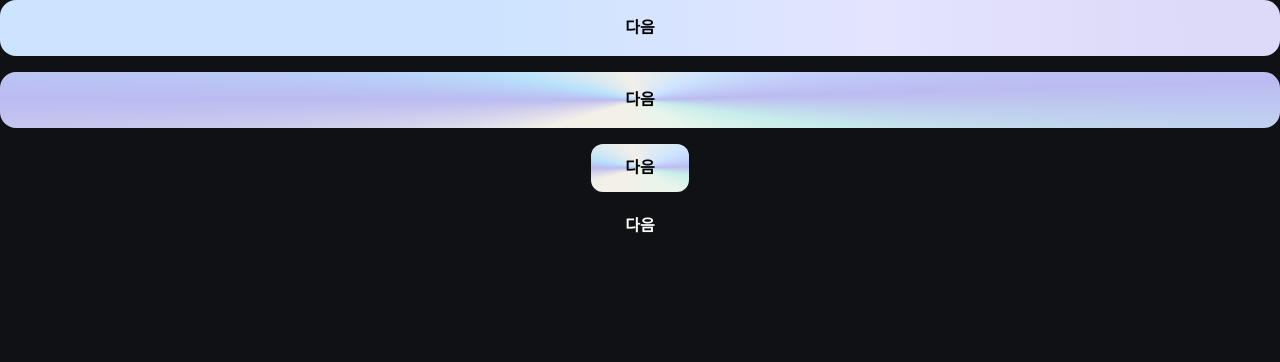
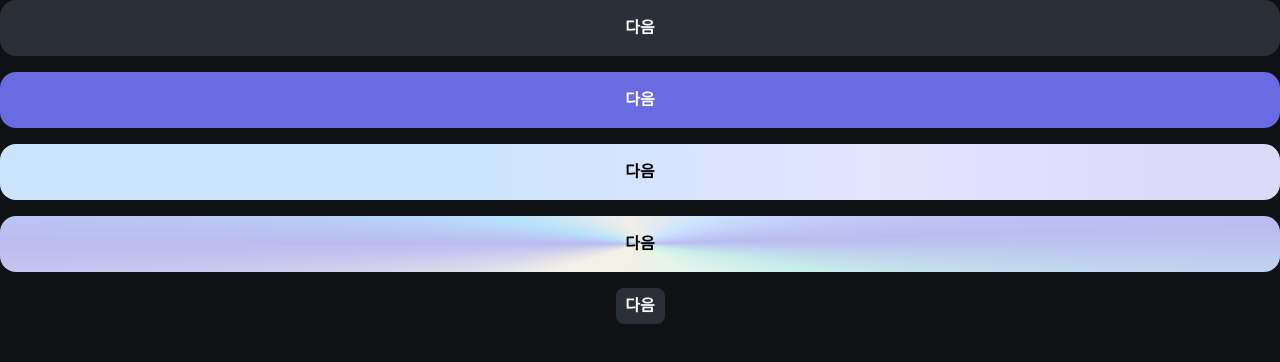
Before and after one commit to ljh130334/16th-team3-FE, a Next.js app: page /action/start in a window 1280 px wide. Shown: the top 362 px of the page. Built offline with nearby package versions, Linux system fonts and the light colour scheme.

Commit message:
feat: 버튼 컴포넌트 색상 적용 완료

```diff
--- a/src/app/action/start/page.tsx
+++ b/src/app/action/start/page.tsx
@@ -3,11 +3,10 @@ import { Button } from '@/components/ui/button';
 export default function StartPage() {
   return (
     <div className="flex flex-col items-center justify-center gap-4">
+      <Button> 다음</Button>
       <Button variant="primary"> 다음</Button>
-      <Button variant="pointer"> 다음</Button>
-      <Button size="md" variant="pointer">
-        다음
-      </Button>
+      <Button variant="point"> 다음</Button>
+      <Button variant="hologram">다음</Button>
       <Button size="sm">다음</Button>
     </div>
   );
--- a/src/app/globals.css
+++ b/src/app/globals.css
@@ -28,13 +28,11 @@
       rgba(121, 121, 235, 0.05) 29.17%,
       rgba(121, 121, 235, 0) 100%
     ),
-    #ffffff;
-
-  --error: linear-gradient(
-    180deg,
-    var(--Red-400, #dd6875) 0%,
-    var(--Red-200, #ed98a2) 100%
-  );
+    --error: linear-gradient(
+        180deg,
+        var(--Red-400, #dd6875) 0%,
+        var(--Red-200, #ed98a2) 100%
+      );
 
   --linear-black: linear-gradient(180deg, rgba(15, 17, 20, 0) 30%, #0f1114 80%);
 
@@ -145,7 +143,7 @@ body {
 
 /* 버튼 스타일 */
 .button-primary {
-  @apply rounded-md bg-main-300 px-4 py-2 text-white;
+  @apply bg-main-300 rounded-md px-4 py-2 text-white;
 }
 
 .button-secondary {
--- a/src/components/ui/button.tsx
+++ b/src/components/ui/button.tsx
@@ -9,12 +9,11 @@ const buttonVariants = cva(
   {
     variants: {
       variant: {
-        // TODO: tailwind 지정색상 적용 후 변경 필요
-        default: 'bg-primary text-white ',
-        tertiary: 'bg-tertiary text-white ',
-        primary:
+        default: 'bg-component-gray-tertiary text-white ',
+        primary: 'bg-component-accent-primary text-white ',
+        point:
           'bg-[linear-gradient(269deg,_#DDD9F8_6.08%,_#E4E4FF_31.42%,_#CCE4FF_62.59%)] text-black ',
-        pointer:
+        hologram:
           'relative overflow-hidden before:absolute before:inset-0 before:bg-[conic-gradient(from_220deg_at_50%_50%,_#F2F0E7_0%,_#BBBBF1_14%,_#B8E2FB_24%,_#F2EFE8_37%,_#CCE4FF_48%,_#BBBBF1_62%,_#C7EDEB_72%,_#E7F5EB_83%,_#F2F0E7_91%,_#F2F0E7_100%)] before:[transform:scale(4,1)] before:-z-10 text-black ',
       },
       size: {
```
